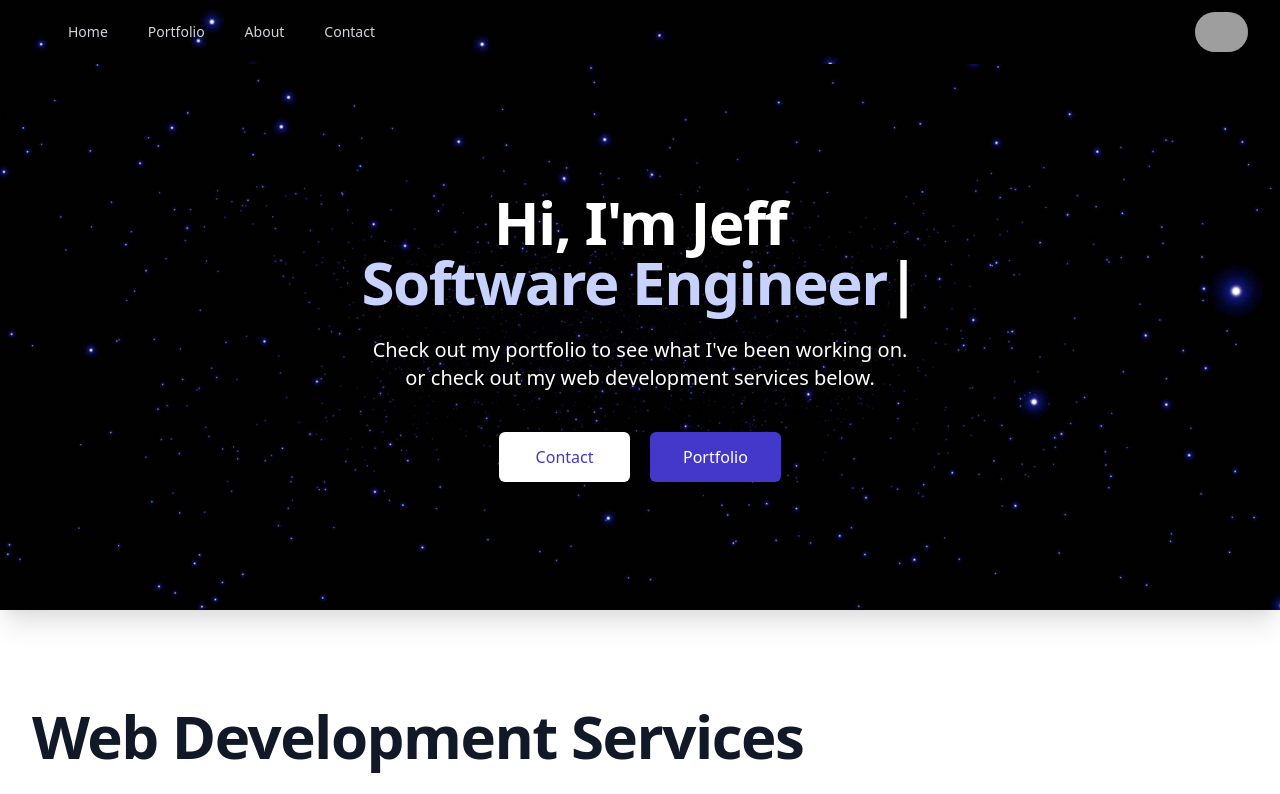
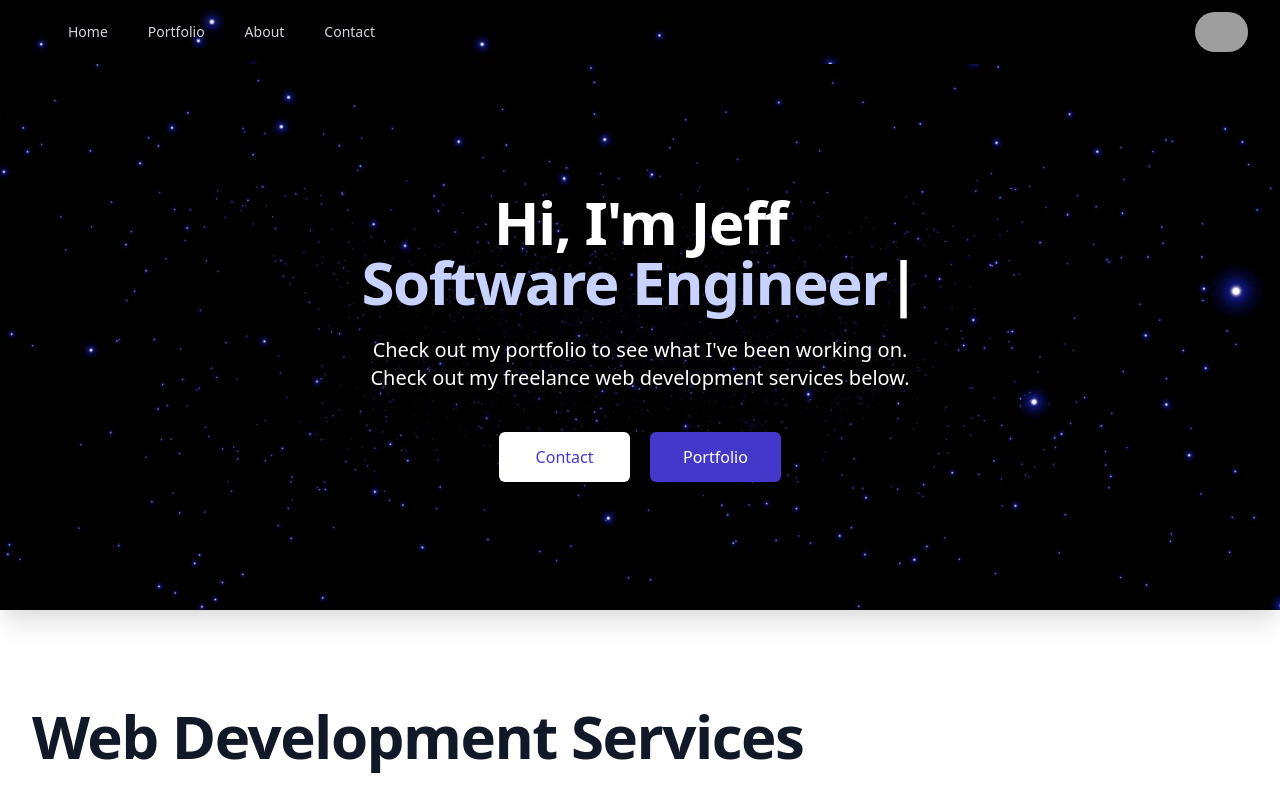
Before and after one commit to jeffreyehogg/portfolio-old, a Next.js app: page / in a window 1280 px wide. Shown: the top 794 px of the page. Built offline with nearby package versions, Linux system fonts and the light colour scheme; grey boxes are pictures that could not be loaded; a web font is replaced by a local one; what @tailwindcss/typography would draw is missing.

Commit message:
typo fix

```diff
--- a/components/Hero.tsx
+++ b/components/Hero.tsx
@@ -22,7 +22,7 @@ export default function Hero() {
           <p className='mt-6 max-w-lg mx-auto text-center text-xl text-white sm:max-w-3xl'>
             Check out my portfolio to see what I've been working on.
             <br />
-            or check out my web development services below.
+            Check out my freelance web development services below.
           </p>
           <div className='mt-10 max-w-sm mx-auto sm:max-w-none sm:flex sm:justify-center'>
             <div className='space-y-4 sm:space-y-0 sm:mx-auto sm:inline-grid sm:grid-cols-2 sm:gap-5'>
```
